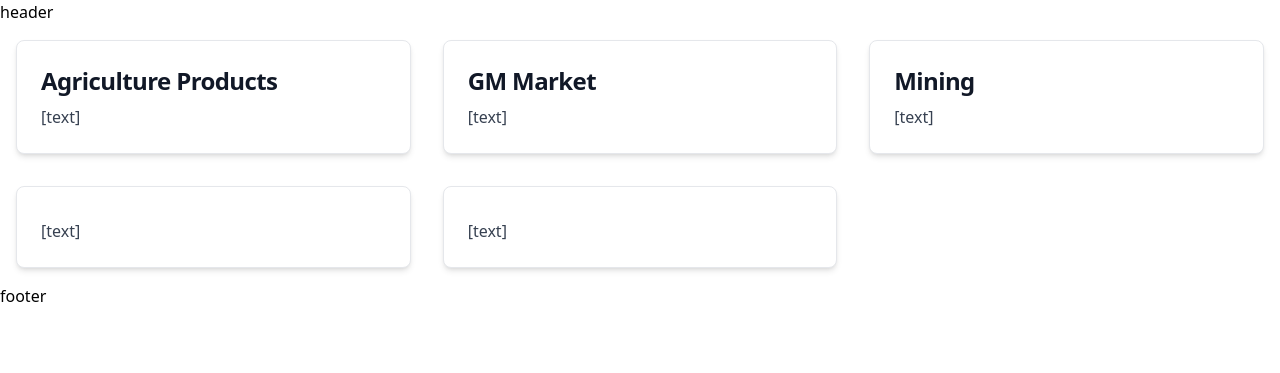
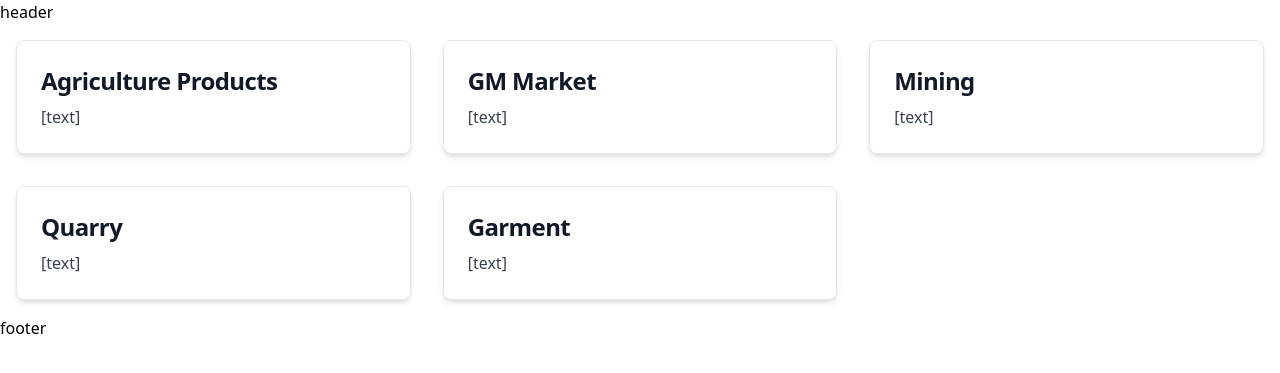
Before and after one commit to brucgt/graymark, a PHP site: page /products in a window 1280 px wide. Shown: the top 373 px of the page. Run offline with PHP 8.4, Linux system fonts and the light colour scheme; style sheets or scripts are compiled from the project's sources; some libraries are stand-ins or nearby versions.

Commit message:
readme instruction

```diff
--- a/templates/pages/products.php
+++ b/templates/pages/products.php
@@ -30,13 +30,13 @@
         </div>
         <div class="w-full md:w-1/2 lg:w-1/3 relative p-4">
             <a href="#" class="block p-6 w-full bg-white rounded-lg border border-gray-200 shadow-md hover:bg-gray-100 dark:bg-gray-800 dark:border-gray-700 dark:hover:bg-gray-700">
-                <h5 class="mb-2 text-2xl font-bold tracking-tight text-gray-900 dark:text-white"></h5>
+                <h5 class="mb-2 text-2xl font-bold tracking-tight text-gray-900 dark:text-white">Quarry</h5>
                 <p class="font-normal text-gray-700 dark:text-gray-400">[text]</p>
             </a>
         </div>
         <div class="w-full md:w-1/2 lg:w-1/3 relative p-4">
             <a href="#" class="block p-6 w-full bg-white rounded-lg border border-gray-200 shadow-md hover:bg-gray-100 dark:bg-gray-800 dark:border-gray-700 dark:hover:bg-gray-700">
-                <h5 class="mb-2 text-2xl font-bold tracking-tight text-gray-900 dark:text-white"></h5>
+                <h5 class="mb-2 text-2xl font-bold tracking-tight text-gray-900 dark:text-white">Garment</h5>
                 <p class="font-normal text-gray-700 dark:text-gray-400">[text]</p>
             </a>
         </div>
```
Also changed, not shown: README.md.
